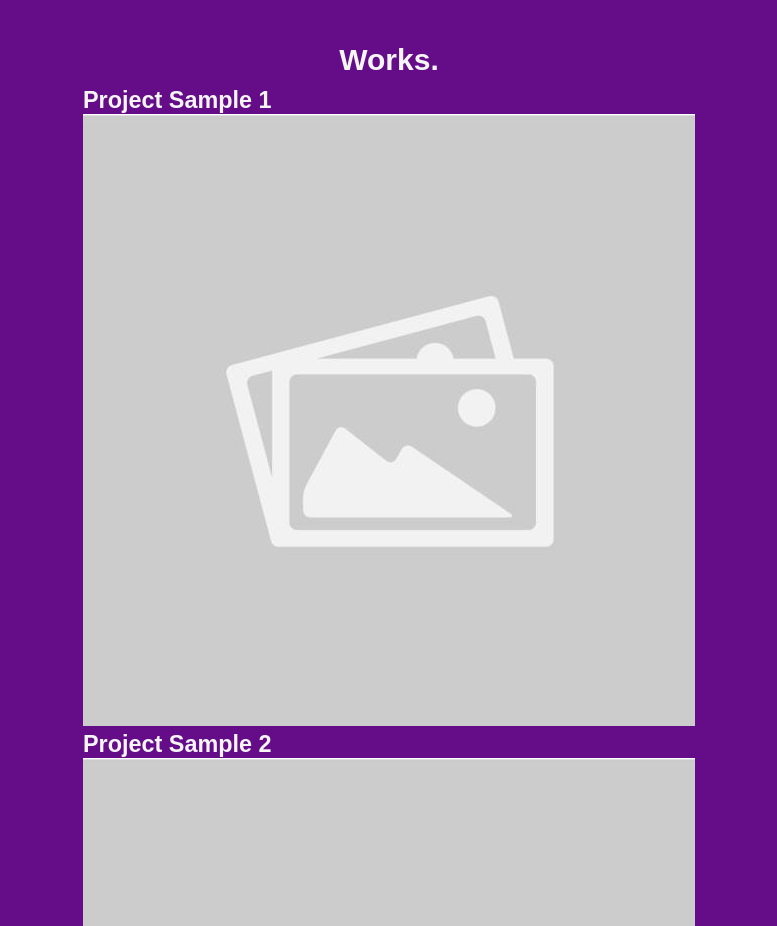
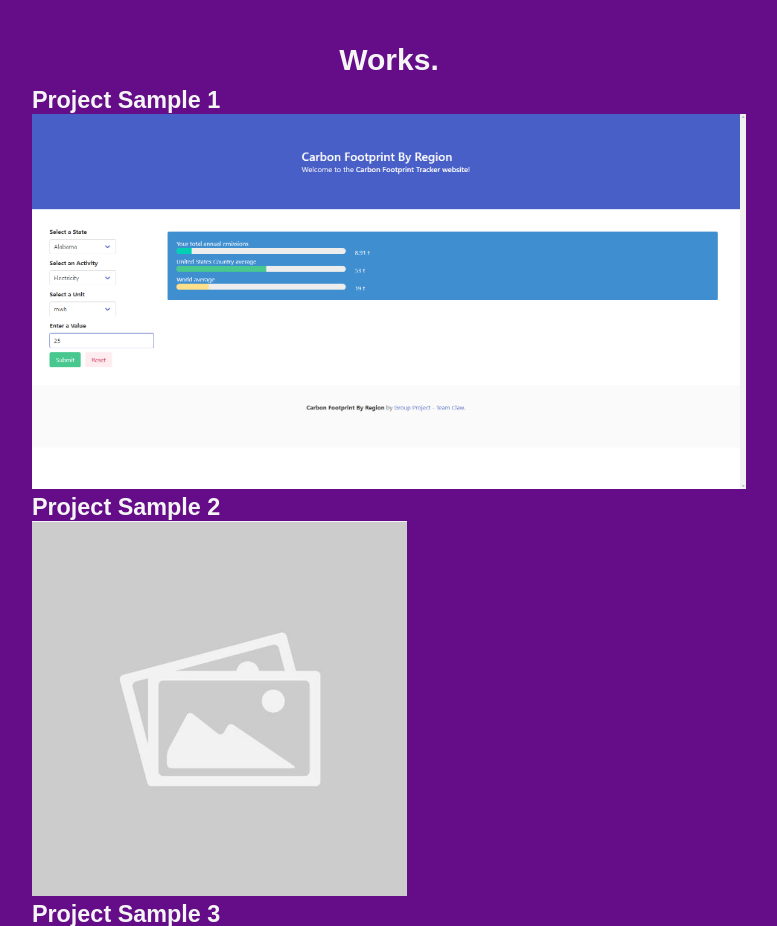
Before and after one commit to Sm4ck101/homework-2-portfolio, a plain HTML site: page index.html in a window 1280 px wide. Shown: the part 601-1527 px from the top of the page, without its empty margins (251-1028 px from the left). Drawn offline with Linux system fonts and the light colour scheme.

Commit message:
update portfolio with first project

```diff
--- a/assets/css/style.css
+++ b/assets/css/style.css
@@ -71,6 +71,10 @@ footer {
     height: 375px;
 }
 
+.work-samples img {
+    height: 375px;
+}
+
 .works {
     padding: 35px 35px;
     display: flex;
--- a/index.html
+++ b/index.html
@@ -46,7 +46,8 @@
             <div class="work-samples">
                 <div class="sample">
                     <h3>Project Sample 1</h3>
-                    <img src="./assets/images/placeholder.jpg" alt="Project 1" />
+                    <a href="https://sm4ck101.github.io/carbon-footprint/" target="_blank">
+                    <img src="./assets/images/DeployedApp.png" alt="Project 1" /></a>
                 </div>
                 <div class="sample">
                     <h3>Project Sample 2</h3>
```
Also changed, not shown: assets/images/DeployedApp.png (added).
